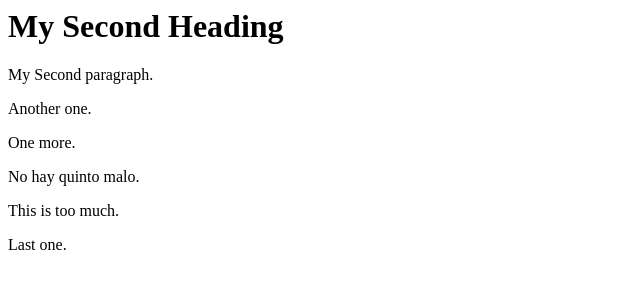
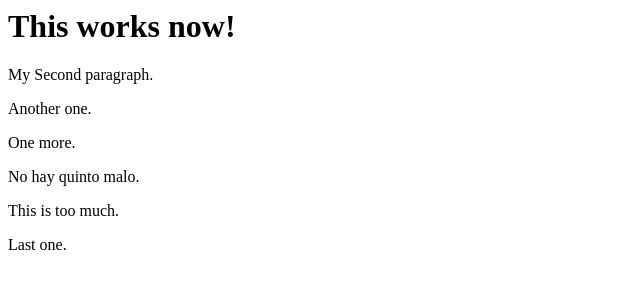
Before and after one commit to martinocoz14/HelloWorld, a plain HTML site: page index.html in a window 1280 px wide. Shown: the whole page, without its empty margins (0-640 px from the left). Drawn offline with Linux system fonts and the light colour scheme.

Commit message:
This works now

```diff
--- a/index.html
+++ b/index.html
@@ -1,6 +1,6 @@
 <html>
 	<body>
-		<h1>My Second Heading</h1>
+		<h1>This works now!</h1>
 		<p>My Second paragraph.</p>
 		<p>Another one.</p>
 		<p>One more.</p>
```
